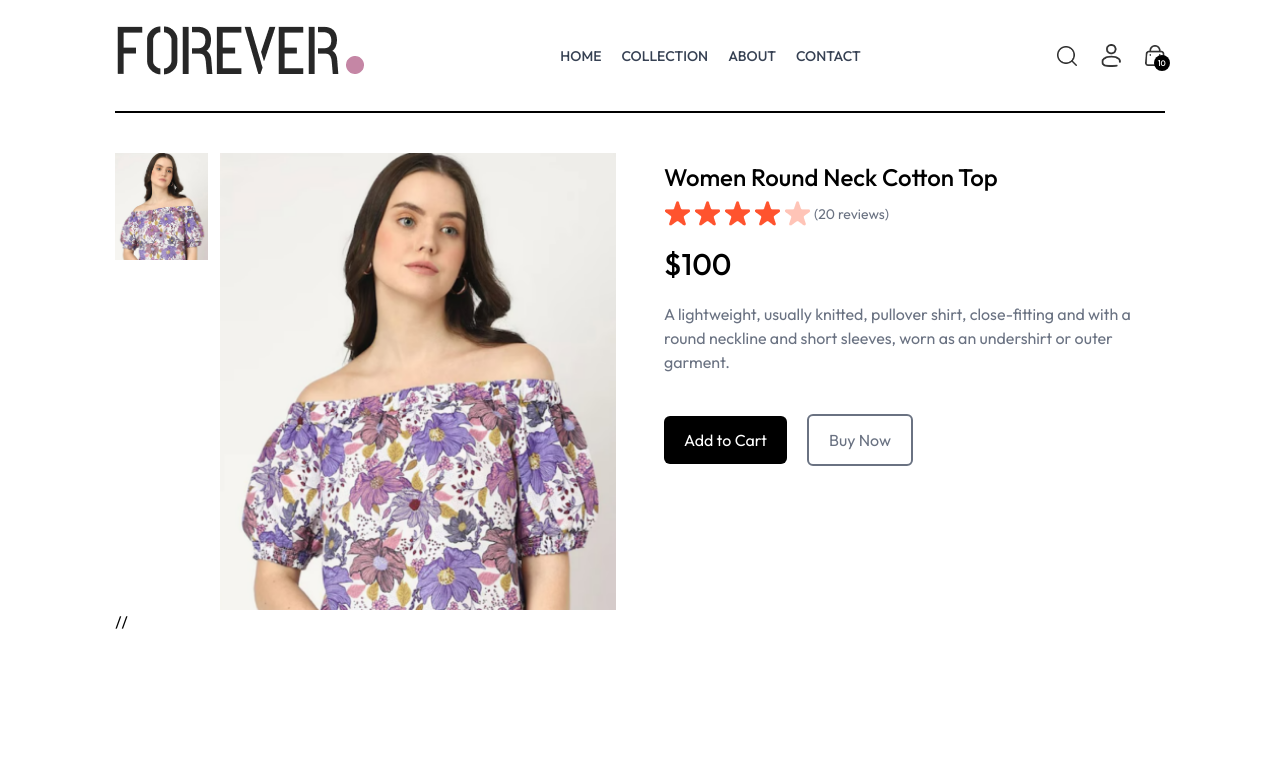
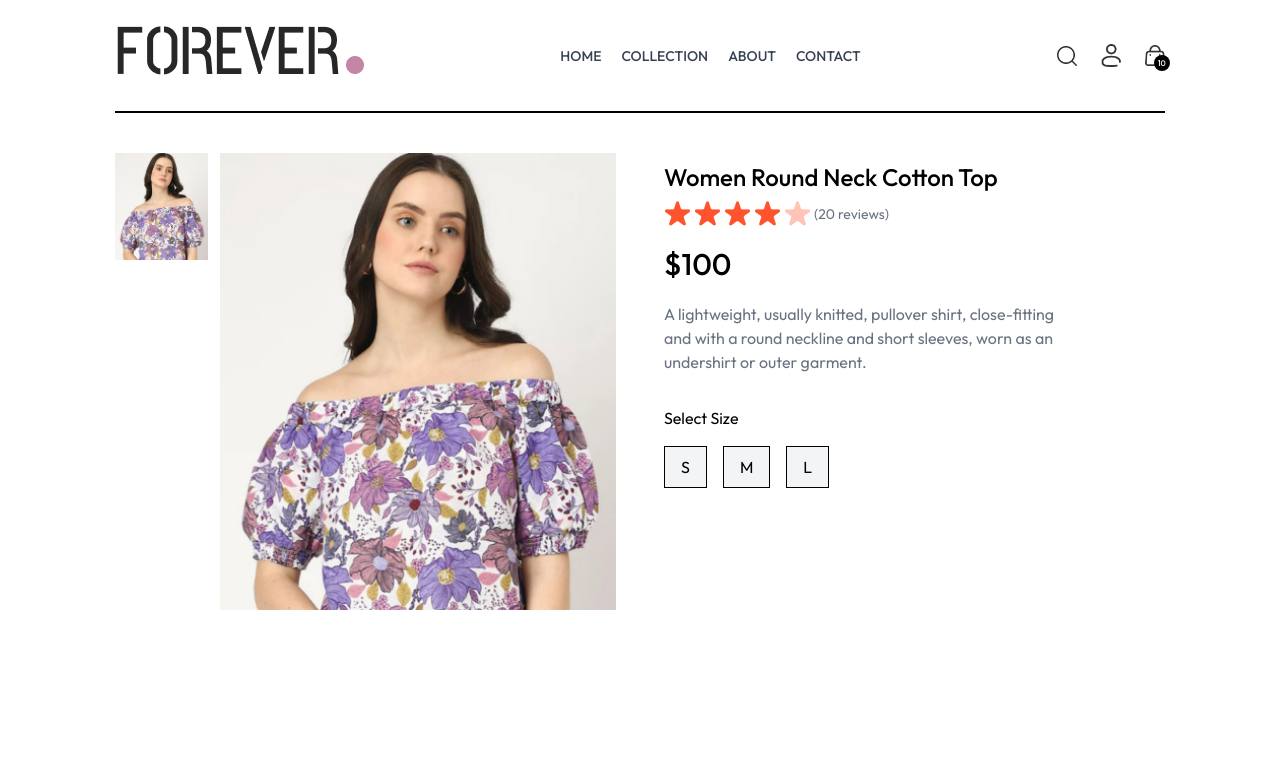
Before and after one commit to Mansurul1997/E-Commerce-App, a React (Vite) app: page /product/aaaaa in a window 1280 px wide. Shown: the top 771 px of the page. Built offline with nearby package versions, Linux system fonts and the light colour scheme.

Commit message:
some added

```diff
--- a/src/index.css
+++ b/src/index.css
@@ -16,6 +16,10 @@ a.active hr{
   font-style: normal;
 }
 
+::-webkit-scrollbar {
+  display: none;
+}
+
 @media (max-width: 640px) {
   a.active{
     background-color: black;
--- a/src/pages/Product.jsx
+++ b/src/pages/Product.jsx
@@ -10,6 +10,7 @@ const Product = () => {
   const {products, currency} = useContext(ShopContext);
   const [productData, setProductData] = useState(false);
   const [image,setImage] = useState('');
+  const [size, setSize] = useState('');
 
   const fetchProductData = async () => {
 
@@ -64,14 +65,24 @@ const Product = () => {
             <p className='text-sm text-gray-500'>(20 reviews)</p>
           </div>
           <p className='text-3xl font-medium mt-5'>{currency}{productData.price}</p>
-          <p className='text-gray-500 mt-5'>{productData.description}</p>
-          <div className='flex items-center gap-5 mt-10'>
-            <button className='bg-black text-white px-5 py-3 rounded-md'>Add to Cart</button>
-            <button className='border-2 border-gray-500 text-gray-500 px-5 py-3 rounded-md'>Buy Now</button>
+          <p className='text-gray-500 mt-5 md:w-4/5'>{productData.description}</p>
+          <div className='flex flex-col gap-4 my-8'>
+            <p>Select Size</p>
+            <div className='flex gap-2'>
+              {productData.sizes.map((item, index) => (
+                <button
+                  onClick={()=>setSize(item)}
+                  key={index}
+                  className={`border bg-gray-100 px-4 py-2 mr-2 mb-2' ${item === size ? 'border-orange-500' : ''}`}
+                >
+                  {item}
+                </button>
+              ))}
+            </div>
           </div>
         </div>
       </div>
-    // </div>
+    </div>
   ) : <div className='opacity-0'></div>
 }
 
```
